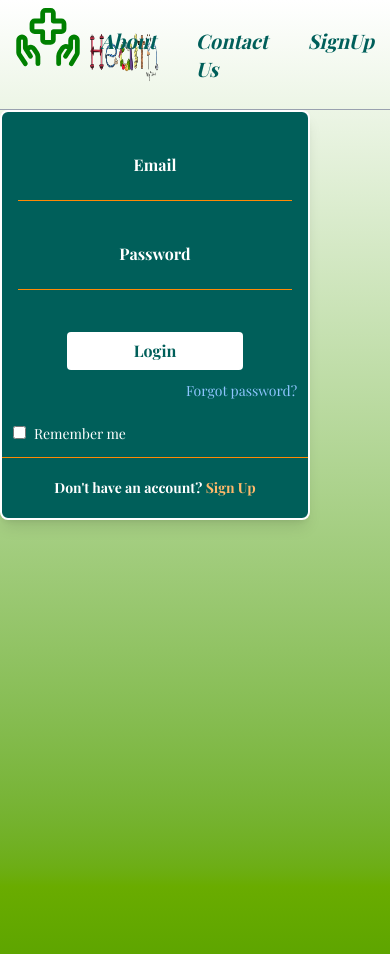
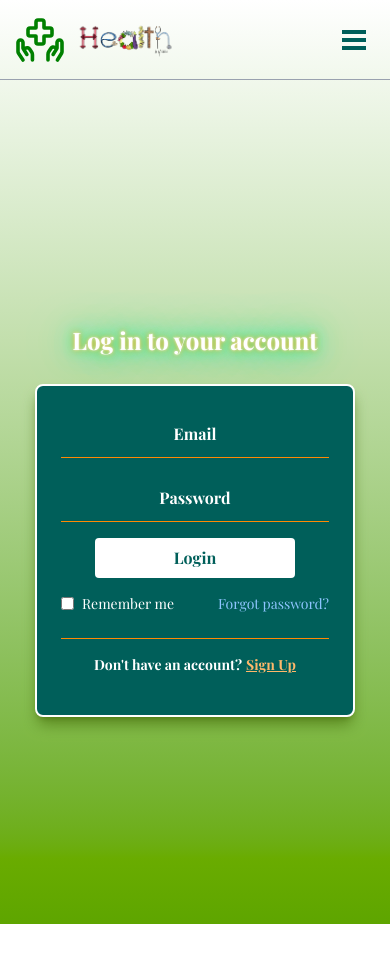
Before and after one commit to HeisGreen/health-app, a React (Vite) app in the folder frontend/: page /login in a window 390 px wide. After the commit the page ends 924 px from the top, so only its background shows below. Built offline with nearby package versions, Linux system fonts and the light colour scheme; a web font is replaced by a local one.

Commit message:
Adjusted Login Page and added mobile and tablet responsiveness

```diff
--- a/frontend/src/components/Login.jsx
+++ b/frontend/src/components/Login.jsx
@@ -1,27 +1,66 @@
-import 'react'
 import { Link } from "react-router-dom";
-
-
+import { motion } from "framer-motion";
 
 const Login = () => {
     return (
-        <div className="w-[310px] h-[410px] flex flex-col justify-between items-center bg-teal-800 rounded-lg border-2 border-white text-white shadow-lg shadow-lime-800/6-">
-            <form className="h-52 w-full p-4 space-y-4 ">
-                <input type="email" placeholder='Email' className="inputClasse" />
-                <input type="password" placeholder='Password' className="inputClasse" />
-            </form>
-            <button className="h-[38px] w-44 bg-white text-teal-800 font-bold rounded hover:bg-orange-300 hover:text-white cursor-pointer">Login</button>
-            <div className="flex space-x-15">
-            <div className="mt-10">
-            <input type="checkbox" id="terms" className="mr-2" />
-            <label htmlFor="terms" className="text-sm">Remember me</label>
-            </div>
-                <p className="text-sm text-blue-300 hover:text-orange-300 cursor-pointer"><Link>Forgot password?</Link></p>
-            </div>
-                <h3 className="w-full py-5 border-t-orange-400 border-t-[0.4px] text-sm text-center font-bold"> Don&apos;t have an account? <Link to="/" className="text-orange-300">
-          Sign Up
-        </Link></h3>
+        <div className="flex flex-col justify-center items-center min-h-screen">
+            <h1 className="font-bold sm:text-4xl text-2xl mt-9 items-center justify-center text-white neon-glow">Log in to your account</h1>
+            <motion.div
+                initial={{ opacity: 0, scale: 0.8 }}
+                animate={{ opacity: 1, scale: 1 }}
+                transition={{ duration: 0.6, ease: "easeOut" }}
+                className="w-full max-w-xs sm:max-w-sm md:max-w-md lg:max-w-lg p-6 flex flex-col justify-between items-center bg-teal-800 mt-7 rounded-lg border-2 border-white text-white shadow-lg shadow-lime-800/60"
+            >
+                <motion.form
+                    initial={{ opacity: 0, y: -30 }}
+                    animate={{ opacity: 1, y: 0 }}
+                    transition={{ delay: 0.3, duration: 0.5 }}
+                    className="w-full space-y-4"
+                >
+                    <input
+                        type="email"
+                        placeholder="Email"
+                        className="inputClass"
+                    />
+                    <input
+                        type="password"
+                        placeholder="Password"
+                        className="inputClass"
+                    />
+                </motion.form>
+                <motion.button
+                    whileHover={{ scale: 1.05 }}
+                    whileTap={{ scale: 0.95 }}
+                    className="w-[200px] mt-4 py-2 bg-white text-teal-800 font-bold rounded hover:bg-orange-300 hover:text-white transition duration-300"
+                >
+                    Login
+                </motion.button>
+                <motion.div
+                    initial={{ opacity: 0, y: 20 }}
+                    animate={{ opacity: 1, y: 0 }}
+                    transition={{ delay: 0.5, duration: 0.5 }}
+                    className="flex justify-between w-full mt-4"
+                >
+                    <div className="flex items-center">
+                        <input type="checkbox" id="terms" className="mr-2" />
+                        <label htmlFor="terms" className="text-sm">Remember me</label>
+                    </div>
+                    <p className="text-sm text-blue-300 hover:text-orange-300 cursor-pointer">
+                        <Link to="/forgot-password">Forgot password?</Link>
+                    </p>
+                </motion.div>
+                <motion.h3
+                    initial={{ opacity: 0 }}
+                    animate={{ opacity: 1 }}
+                    transition={{ delay: 0.6, duration: 0.5 }}
+                    className="w-full mt-6 py-4 border-t border-orange-400 text-sm text-center font-bold"
+                >
+                    Don&apos;t have an account?
+                    <Link to="/" className="text-orange-300 ml-1 underline">Sign Up</Link>
+                </motion.h3>
+            </motion.div>
         </div>
-    )
+    );
 }
-export default Login
+
+export default Login;
--- a/frontend/src/components/Navbar.jsx
+++ b/frontend/src/components/Navbar.jsx
@@ -1,18 +1,42 @@
-import Navs from './Navs'
-import {Link} from 'react-router-dom'
+import { useState } from "react";
+import { Link } from "react-router-dom";
+import Navs from "./Navs";
 
 const Navbar = () => {
+  const [menuOpen, setMenuOpen] = useState(false);
+
   return (
-    <div >
-      <header className="bg-gradient-to-b sticky top-0 z-[20] mx-auto flex w-full h-[110px] items-center justify-between border-b border-gray-400 p-4">
-      <Link to={"/dashboard"} className='flex space-x-1'>
-      <img src="healthcare.svg" alt="spotify logo" className='w-16 h-16 '/>
-      <img src="h-logoo.png" alt="logo" className='w-40 h-25'/>
+    <header className="bg-gradient-to-b sticky top-0 z-20 mx-auto flex w-full h-[80px] md:h-[100px] items-center justify-between border-b border-gray-400 p-4">
+      {/* Logo Section */}
+      <Link to="/dashboard" className="flex items-center space-x-2">
+        <img src="healthcare.svg" alt="Logo" className="w-12 h-12 md:w-16 md:h-16" />
+        <img src="h-logoo.png" alt="Text Logo" className="w-28 md:w-40 h-auto" />
       </Link>
-      <Navs/>
-      </header>
-    </div>
-  )
-}
 
-export default Navbar
+      {/* Desktop Navigation */}
+      <nav className="hidden md:flex">
+        <Navs />
+      </nav>
+
+      {/* Mobile Menu Button */}
+      <button
+        className="md:hidden p-2 focus:outline-none"
+        onClick={() => setMenuOpen(!menuOpen)}
+      >
+        {/* Simple hamburger menu using spans */}
+        <div className="w-6 h-1 bg-teal-800 mb-1 transition-all duration-300" style={{ transform: menuOpen ? "rotate(45deg) translateY(6px)" : "none" }}></div>
+        <div className={`w-6 h-1 bg-teal-800 mb-1 transition-opacity duration-300 ${menuOpen ? "opacity-0" : "opacity-100"}`}></div>
+        <div className="w-6 h-1 bg-teal-800 transition-all duration-300" style={{ transform: menuOpen ? "rotate(-45deg) translateY(-6px)" : "none" }}></div>
+      </button>
+
+      {/* Mobile Menu Dropdown */}
+      {menuOpen && (
+        <div className="absolute top-[80px] left-0 w-full bg-green-100 flex flex-col items-center py-4 md:hidden">
+          <Navs />
+        </div>
+      )}
+    </header>
+  );
+};
+
+export default Navbar;
--- a/frontend/src/components/Signup.tsx
+++ b/frontend/src/components/Signup.tsx
@@ -168,7 +168,7 @@ const Signup = () => {
           </p>
           <h3 className="w-full py-5 border-t-orange-400 border-t-[0.4px] text-sm text-center font-bold">
             Already have an account?{" "}
-            <Link to="/login" className="text-blue-500 underline">
+            <Link to="/login" className="text-orange-300 underline">
               Login
             </Link>
           </h3>
```
